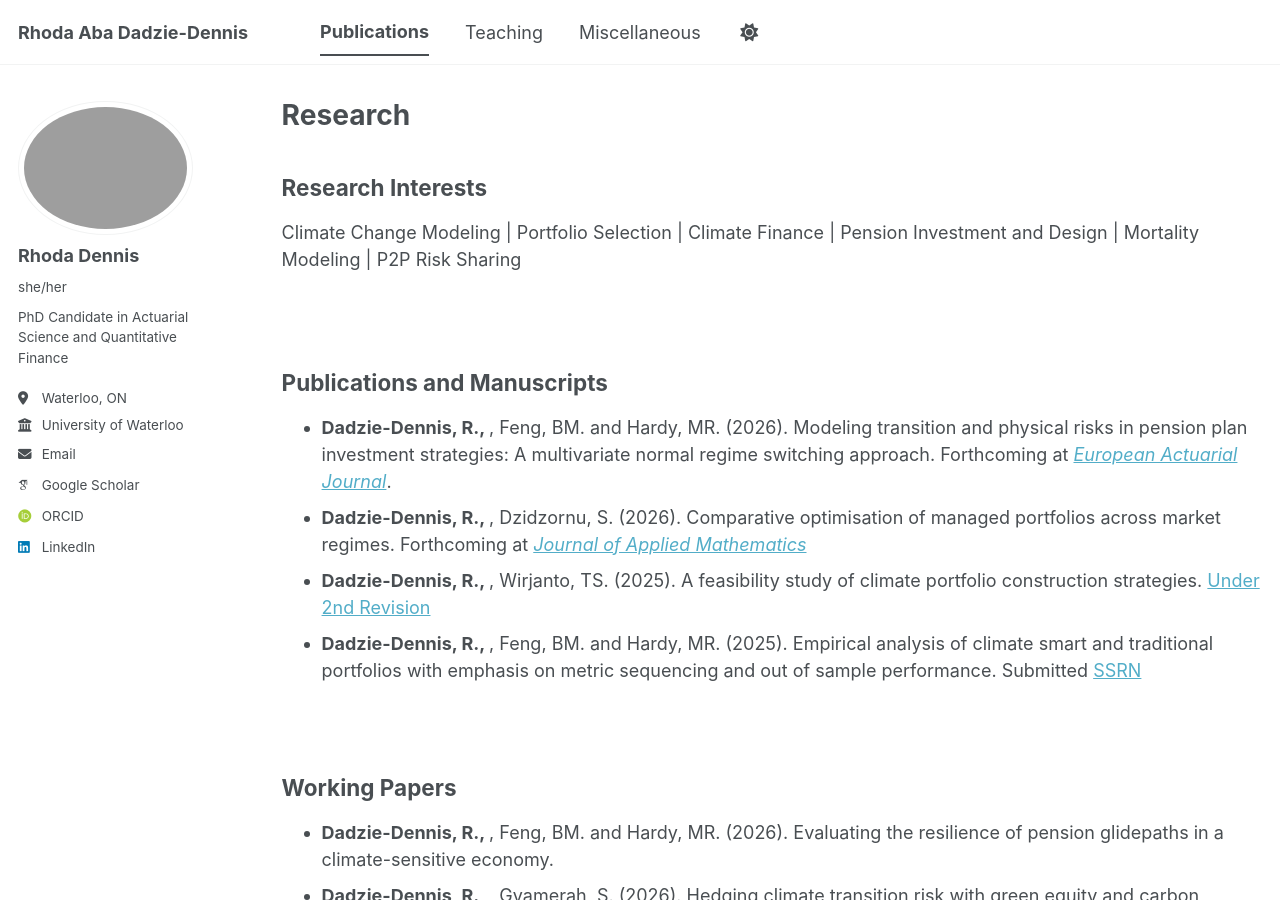
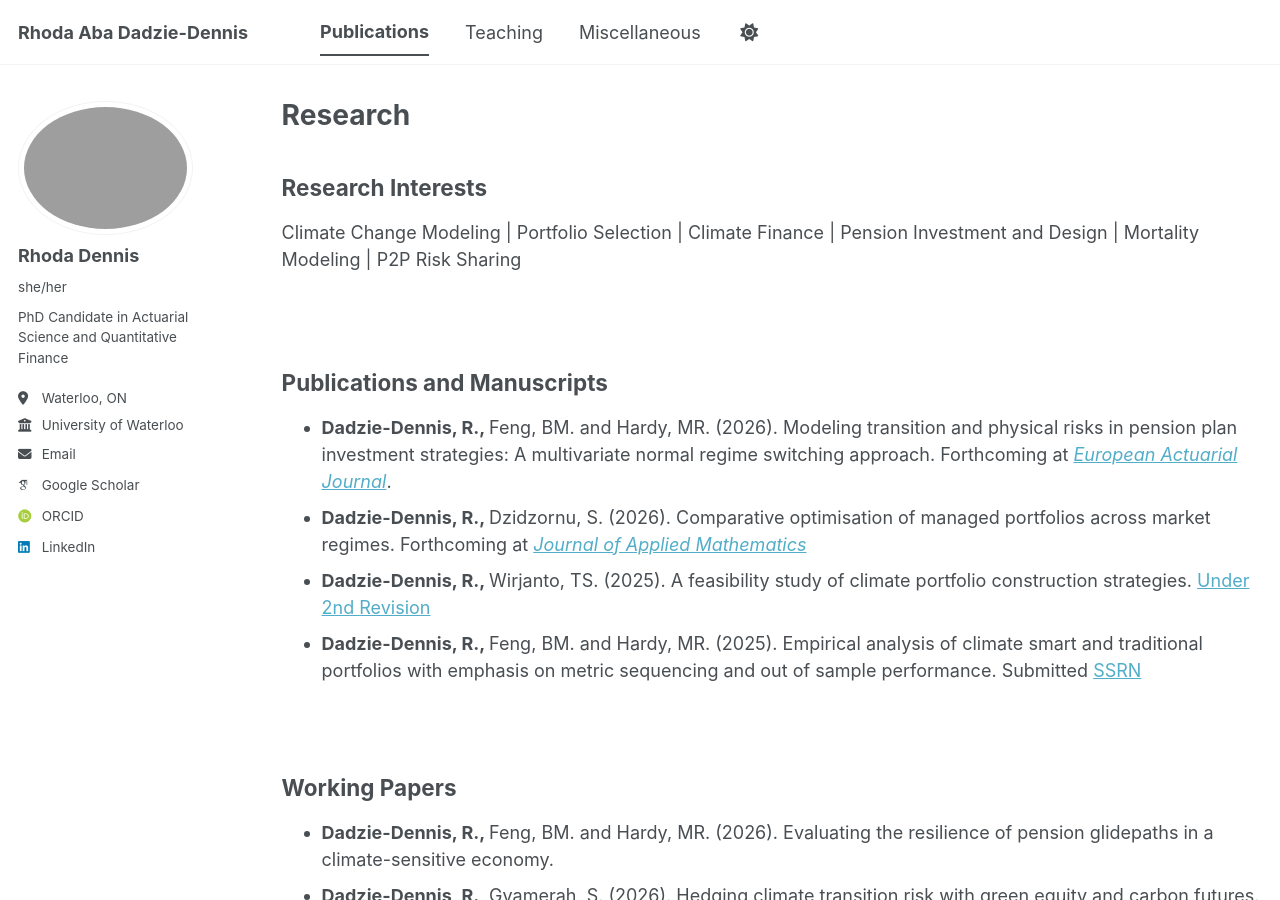
Before and after one commit to rhodadennis/rhodadennis, a Jekyll site: the page built from _pages/publications.md, in a window 1280 px wide and 900 px high. Built offline with Jekyll 4.4.1, drawn with Linux system fonts in a browser that asks for light colours; some web fonts are replaced; a script bundle is joined from its source files by our own code; library files that are not in the unit come from our copies; some of the changed text lies outside the part shown.

Commit message:
Update publications.md

```diff
--- a/_pages/publications.md
+++ b/_pages/publications.md
@@ -13,17 +13,17 @@ Mortality Modeling | P2P Risk Sharing
 
 <h2>Publications and Manuscripts</h2>
 
-* <b>Dadzie-Dennis, R., </b>, Feng, BM. and Hardy, MR. (2026). Modeling transition and physical risks in pension plan investment strategies: A multivariate normal regime switching approach. Forthcoming at [<i>European Actuarial Journal</i>](https://dx.doi.org/10.2139/ssrn.5233840).
-* <b>Dadzie-Dennis, R., </b>, Dzidzornu, S. (2026). Comparative optimisation of managed portfolios across market regimes. Forthcoming at [<i>Journal of Applied Mathematics</i>](https://www.dropbox.com/scl/fi/gyyaymze9uyj62f2cyssg/Comparative-optimisation-of-managed-portfolios-across-market-regimes.pdf?rlkey=l926f42qna2bkl0t54zzc3vpi&st=wuqln74e&dl=0)
-* <b>Dadzie-Dennis, R., </b>, Wirjanto, TS. (2025). A feasibility study of climate portfolio construction strategies. [Under 2nd Revision](https://www.dropbox.com/scl/fi/le22p1ew8mb3v9addstxv/A-Feasibility-Study-of-Climate-Portfolio-Construction-Strategies.pdf?rlkey=k4t0vflg2lcx695oljsg7o4cg&st=uaorhjx4&dl=0)
-* <b>Dadzie-Dennis, R., </b>, Feng, BM. and Hardy, MR. (2025). Empirical analysis of climate smart and traditional portfolios with emphasis on metric sequencing and out of sample performance. Submitted [SSRN](https://dx.doi.org/10.2139/ssrn.5248660)
+* <b>Dadzie-Dennis, R., </b> Feng, BM. and Hardy, MR. (2026). Modeling transition and physical risks in pension plan investment strategies: A multivariate normal regime switching approach. Forthcoming at [<i>European Actuarial Journal</i>](https://dx.doi.org/10.2139/ssrn.5233840).
+* <b>Dadzie-Dennis, R., </b> Dzidzornu, S. (2026). Comparative optimisation of managed portfolios across market regimes. Forthcoming at [<i>Journal of Applied Mathematics</i>](https://www.dropbox.com/scl/fi/gyyaymze9uyj62f2cyssg/Comparative-optimisation-of-managed-portfolios-across-market-regimes.pdf?rlkey=l926f42qna2bkl0t54zzc3vpi&st=wuqln74e&dl=0)
+* <b>Dadzie-Dennis, R., </b> Wirjanto, TS. (2025). A feasibility study of climate portfolio construction strategies. [Under 2nd Revision](https://www.dropbox.com/scl/fi/le22p1ew8mb3v9addstxv/A-Feasibility-Study-of-Climate-Portfolio-Construction-Strategies.pdf?rlkey=k4t0vflg2lcx695oljsg7o4cg&st=uaorhjx4&dl=0)
+* <b>Dadzie-Dennis, R., </b> Feng, BM. and Hardy, MR. (2025). Empirical analysis of climate smart and traditional portfolios with emphasis on metric sequencing and out of sample performance. Submitted [SSRN](https://dx.doi.org/10.2139/ssrn.5248660)
 
 <br>
 
 <h2>Working Papers</h2>
 
-* <b>Dadzie-Dennis, R., </b>, Feng, BM. and Hardy, MR. (2026). Evaluating the resilience of pension glidepaths in a climate-sensitive economy.
-* <b>Dadzie-Dennis, R., </b>, Gyamerah, S. (2026). Hedging climate transition risk with green equity and carbon futures.
+* <b>Dadzie-Dennis, R., </b> Feng, BM. and Hardy, MR. (2026). Evaluating the resilience of pension glidepaths in a climate-sensitive economy.
+* <b>Dadzie-Dennis, R., </b> Gyamerah, S. (2026). Hedging climate transition risk with green equity and carbon futures.
 
 <br>
 
```
